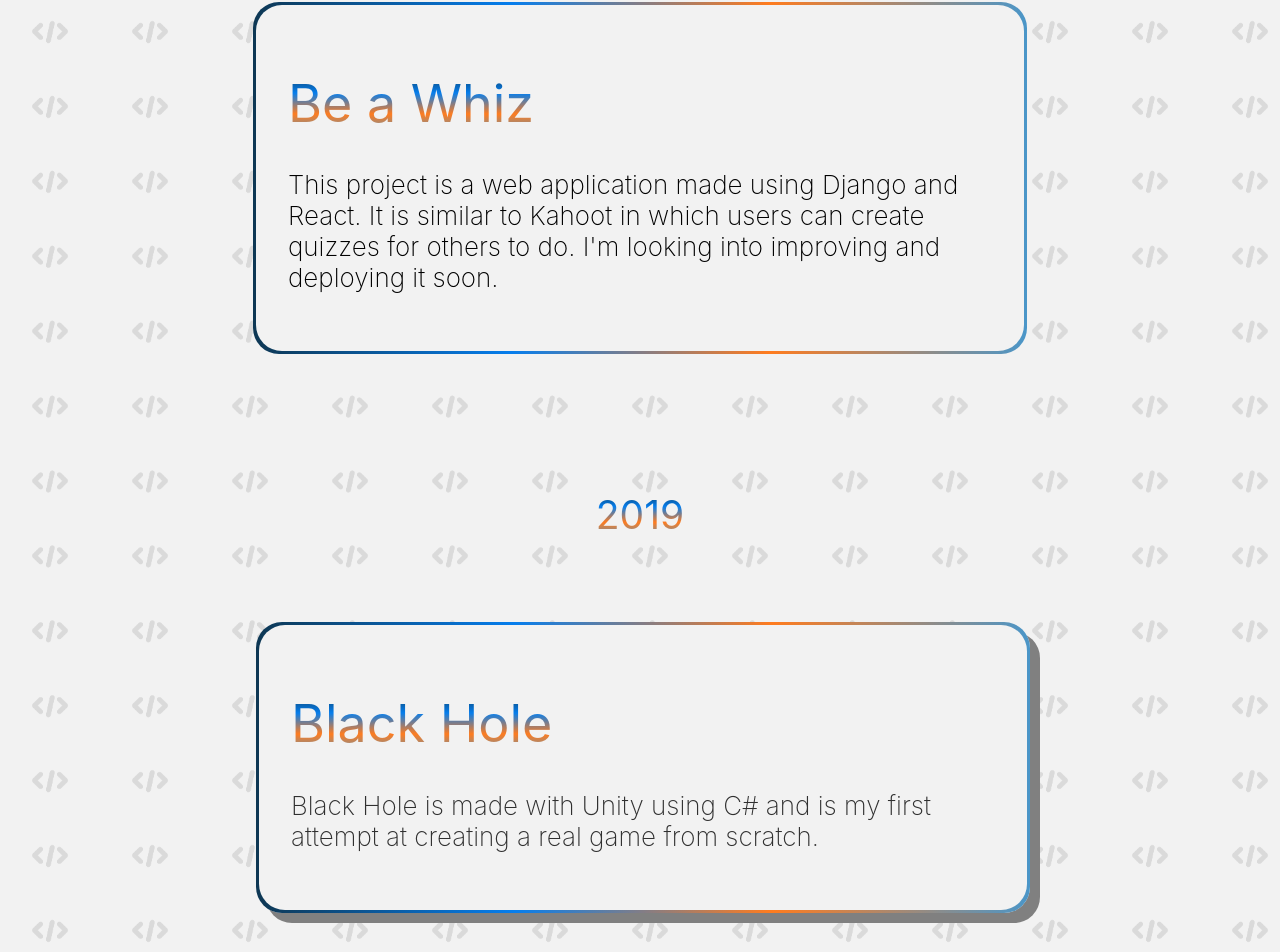
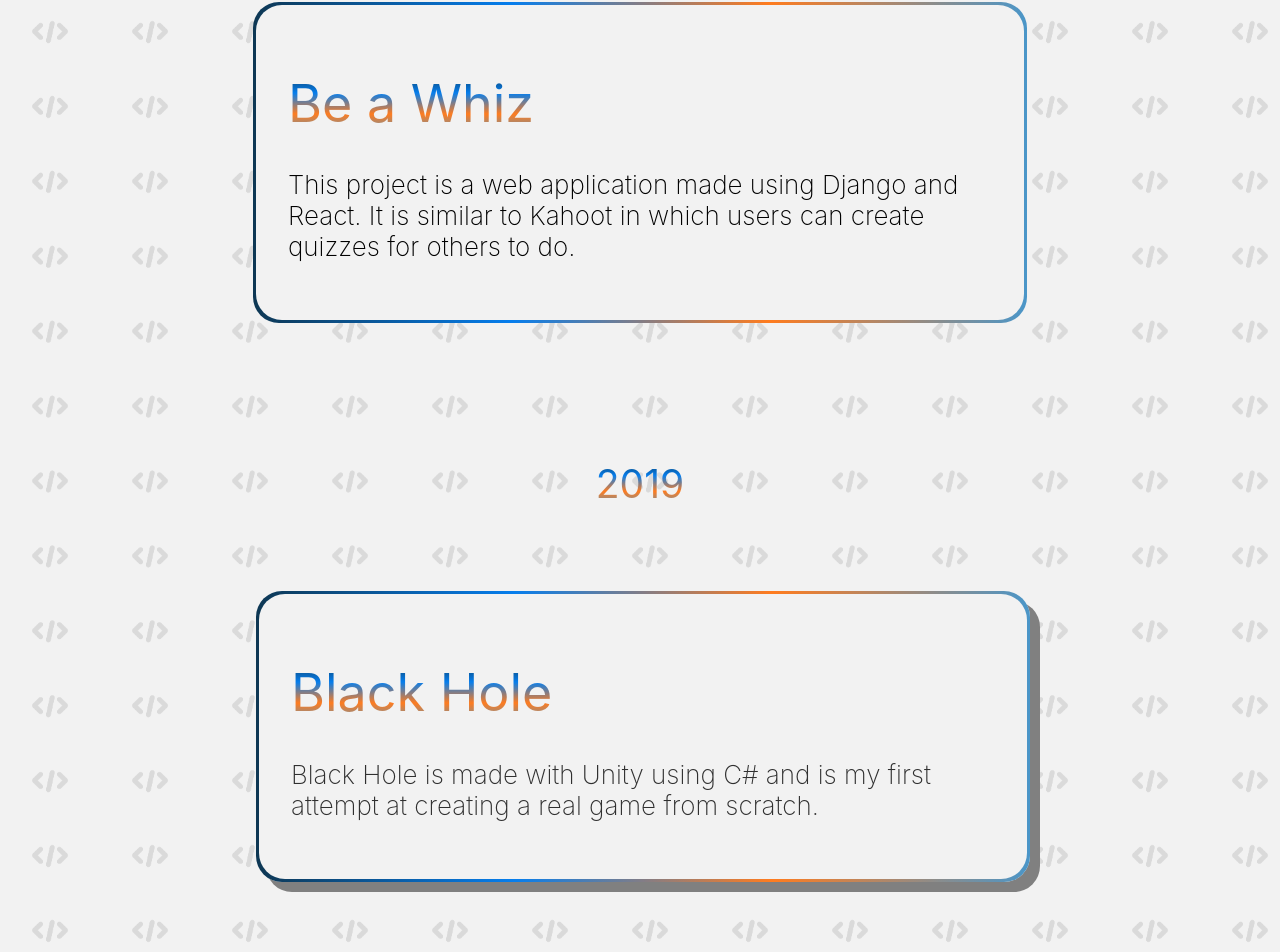
Before and after one commit to xyntechx/Website, a React (Create React App) app: page /projects in a window 1280 px wide. Shown: the part 3526-4478 px from the top of the page. Built offline with nearby package versions, Linux system fonts and the light colour scheme.

Commit message:
Update Projects.js

```diff
--- a/src/Projects.js
+++ b/src/Projects.js
@@ -123,7 +123,7 @@ function Projects() {
                 <div style={{width:'60%'}} class="module-border-wrap">
                     <div class="module">
                         <h1 className="App-heading">Be a Whiz</h1>
-                        <p>This project is a web application made using Django and React. It is similar to Kahoot in which users can create quizzes for others to do. I'm looking into improving and deploying it soon.</p>
+                        <p>This project is a web application made using Django and React. It is similar to Kahoot in which users can create quizzes for others to do.</p>
                     </div>
                 </div>
 
```
